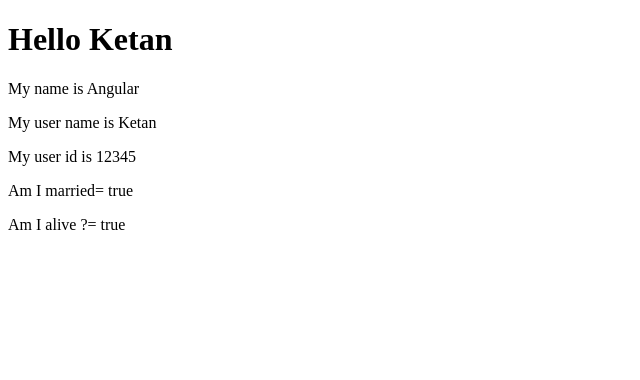
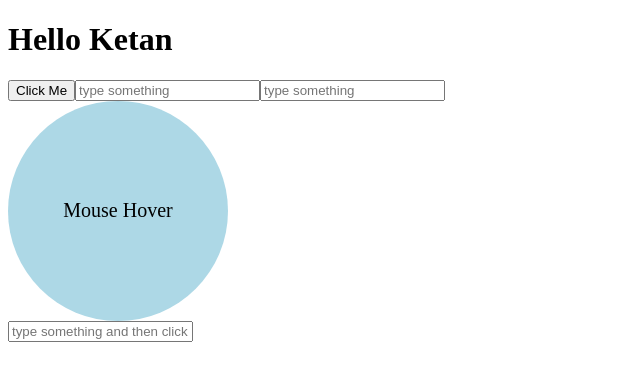
Before and after one commit to BigHero1997/Ketan-Angular, an Angular app: page / in a window 1280 px wide. Shown: the top 380 px of the page, without its empty margins (0-640 px from the left). Built offline with nearby package versions, Linux system fonts and the light colour scheme.

Commit message:
work done for events

```diff
--- a/src/app/app.css
+++ b/src/app/app.css
@@ -0,0 +1,12 @@
+.mouse-hover{
+    width: 220px;
+    height: 220px;
+    background-color: lightblue;
+    border-radius: 50%;
+    display: flex;
+    justify-content: center;
+    align-items: center;
+    font-size: 20px;
+    transition: background-color 0.3s ease;
+
+}
--- a/src/app/app.html
+++ b/src/app/app.html
@@ -1,6 +1,23 @@
 <h1>Hello Ketan</h1>
-<p>My name is {{ name }}</p>
+<!-- <p>My name is {{ name }}</p>
 <p>My user name is {{ userName }}</p>
 <p>My user id is {{ userId }}</p>
 <p>Am I married=  {{ isMarried }}</p>
-<p>Am I alive ?=  {{ isAlive }}</p>
+<p>Am I alive ?=  {{ isAlive }}</p> -->
+
+<!-- click event -->
+<button (click)="handleClick()">Click Me</button>
+
+
+<!-- input event -->
+ <input (input)="handleInput($event)" placeholder="type something">
+<!-- key up event -->
+ <input (keyup)="handleKeyUp($event)" placeholder="type something">
+
+ <!-- mouse hover event and mouse leave event -->
+
+ <div (mouseover)="handleMouseHover()" (mouseleave)="handleMouseLeave()" class="mouse-hover">Mouse Hover</div>
+
+
+ <!-- blur event -->
+ <input (blur)="handleBlur()" (focus)="handleFocus()" placeholder="type something and then click outside">
--- a/src/app/app.ts
+++ b/src/app/app.ts
@@ -8,10 +8,42 @@ import { RouterOutlet } from '@angular/router';
   styleUrl: './app.css'
 })
 export class App {
-  protected readonly title = signal('angular-tutorial');
-  name = 'Angular';
-  userName = 'Ketan';
-  userId = 12345;
-  isMarried = true;
-  isAlive = true;
+  // protected readonly title = signal('angular-tutorial');
+  // name = 'Angular';
+  // userName = 'Ketan';
+  // userId = 12345;
+  // isMarried = true;
+  // isAlive = true;
+
+// for click event
+  handleClick() {
+    console.log('Button clicked!');
+  }
+//for input event
+  handleInput(event: any) {
+    console.log('Input typed:', event.target.value);
+  }
+//for key up event and key down event
+  handleKeyUp(event: any) {
+    console.log('Key up event:', event.key);
+  }
+
+  //mouse hover event
+  handleMouseHover() {
+    console.log('Mouse hovered over the element!');
+  }
+ //mouse leave event
+  handleMouseLeave() {
+    console.log('Mouse left the element!');
+  }
+
+  //blur event
+  handleBlur() {
+    console.log('Input field lost focus!');
+  }
+
+  //focus event
+  handleFocus() {
+    console.log('Input field gained focus!');
+  }
 }
```
